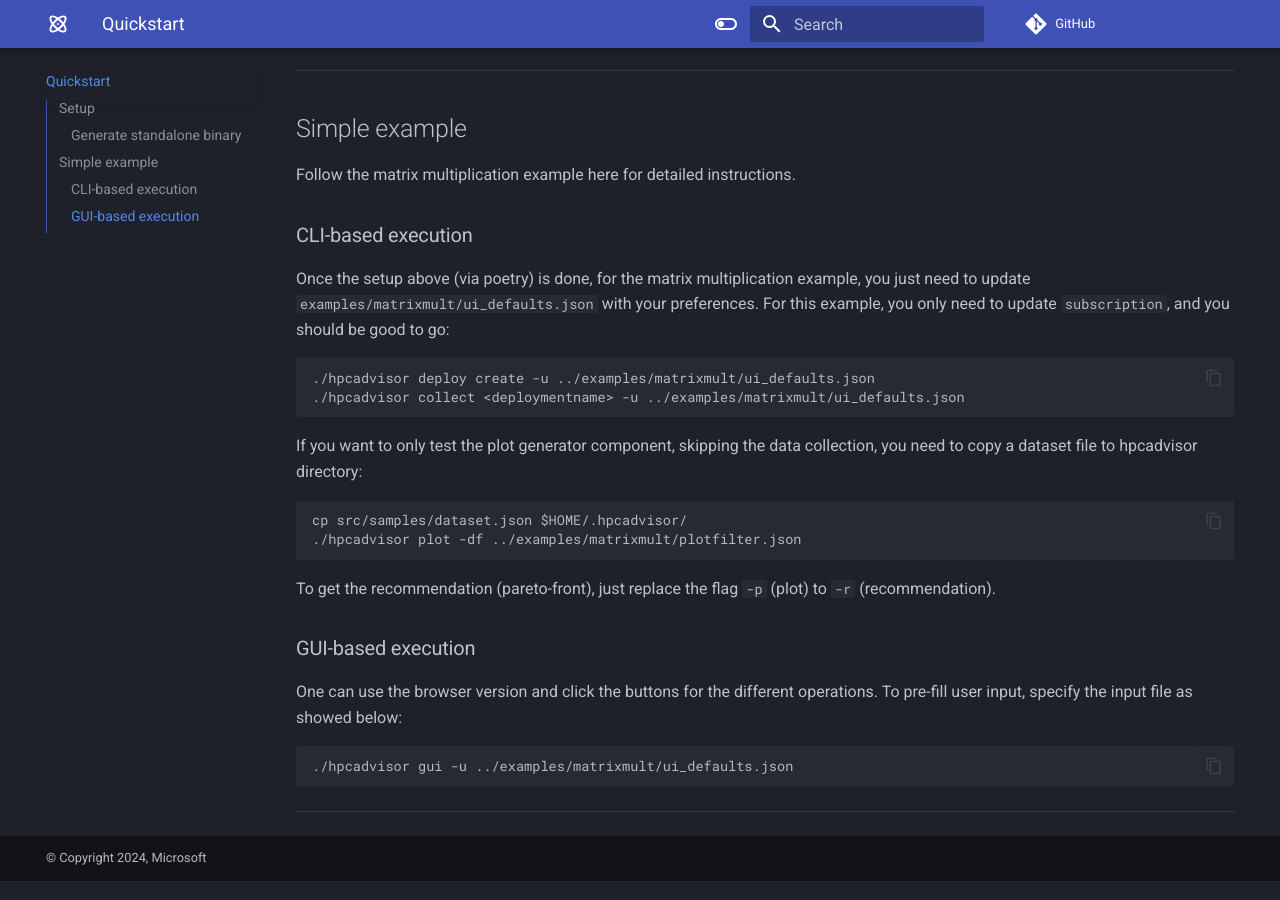
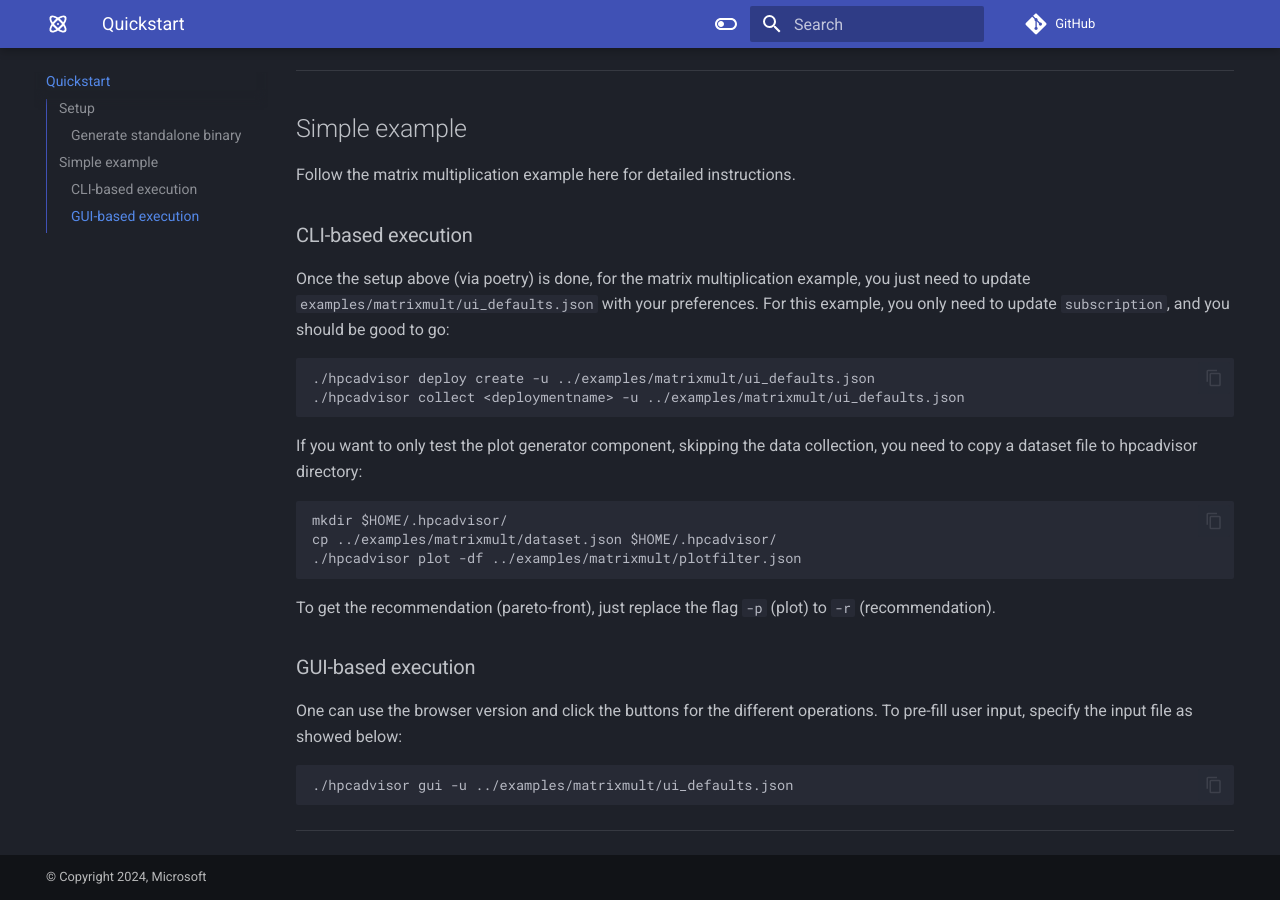
Before and after one commit to Azure/hpcadvisor, an MkDocs documentation site: the page built from docs/quickstart.md, in a window 1280 px wide and 900 px high, scrolled down 735 px. Built offline with MkDocs 1.6.1 and Material for MkDocs 9.7.7, drawn with Linux system fonts in a browser that asks for light colours; comment, search, counter and statistics services are not loaded.

Commit message:
update dataset path in quickstart section

````diff
--- a/docs/quickstart.md
+++ b/docs/quickstart.md
@@ -55,7 +55,8 @@ If you want to only test the plot generator component, skipping the data
 collection, you need to copy a dataset file to hpcadvisor directory:
 
 ```
-cp src/samples/dataset.json $HOME/.hpcadvisor/
+mkdir $HOME/.hpcadvisor/
+cp ../examples/matrixmult/dataset.json $HOME/.hpcadvisor/
 ./hpcadvisor plot -df ../examples/matrixmult/plotfilter.json
 ```
 
````
